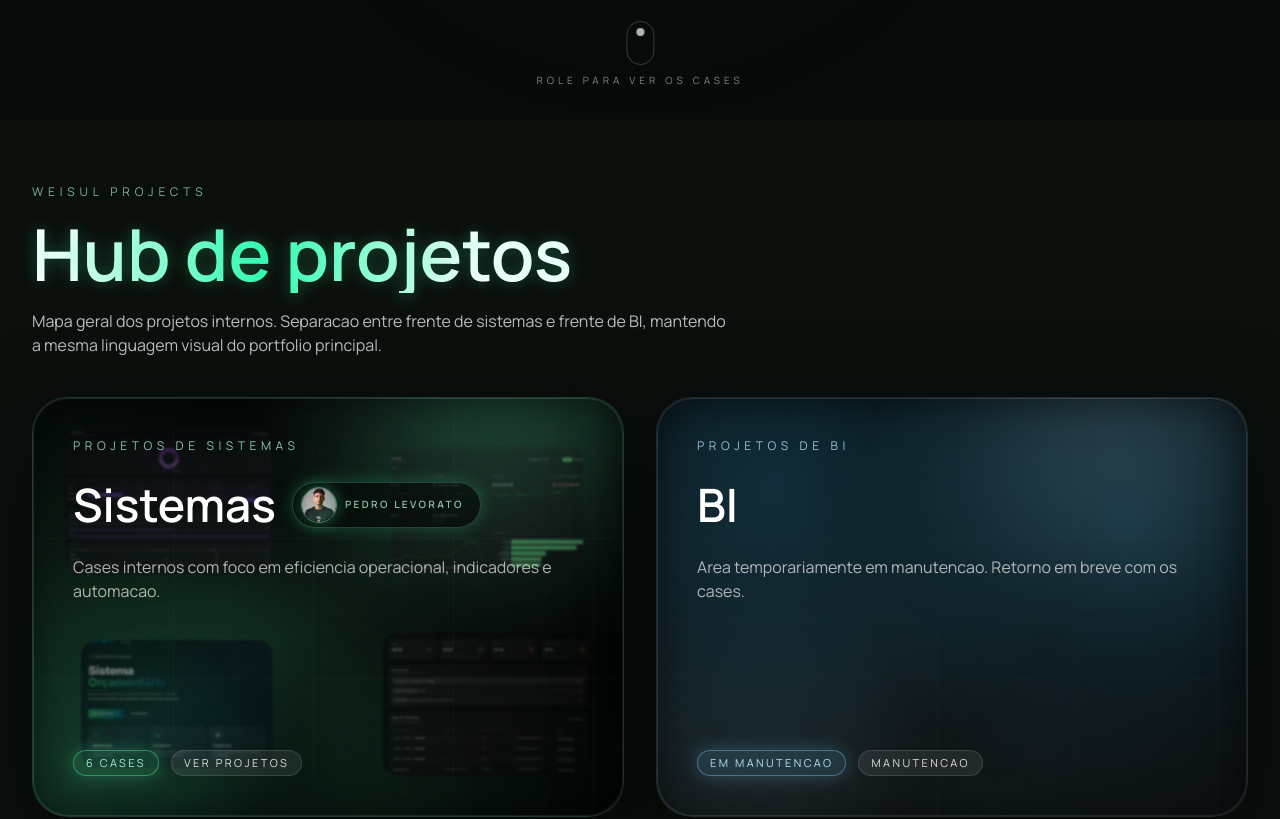
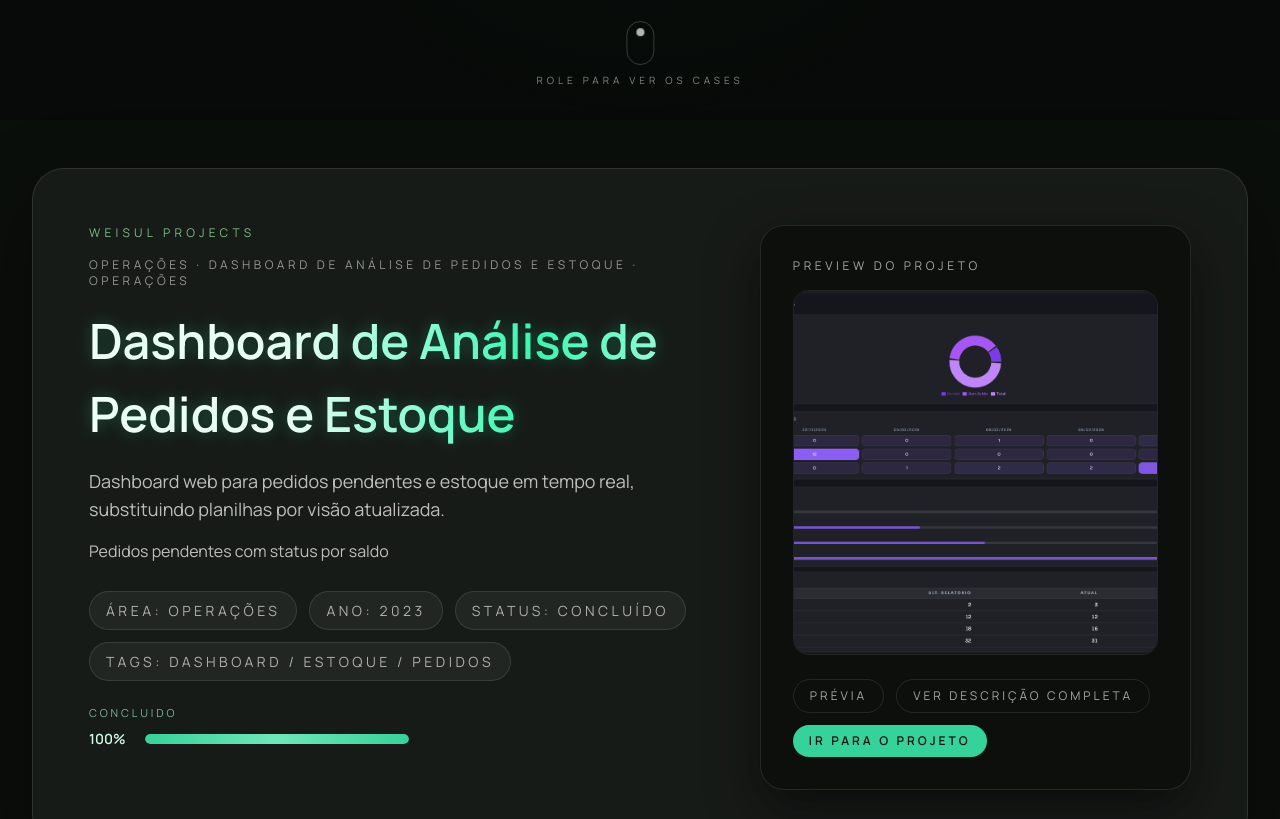
Before and after one commit to Levoratoo/projetos, a Next.js app: page / in a window 1280 px wide. Shown: the part 680-1499 px from the top of the page. Built offline with nearby package versions, Linux system fonts and the light colour scheme.

Commit message:
Remove Hub de projetos section from home

```diff
--- a/src/components/home/SnapHome.tsx
+++ b/src/components/home/SnapHome.tsx
@@ -3,7 +3,6 @@
 import { useEffect, useRef, useState } from "react";
 import { homeProjects } from "@/data/projects";
 import { HomeHero } from "@/components/home/HomeHero";
-import { ProjectsHubSection } from "@/components/home/ProjectsHubSection";
 import { ProjectSection } from "@/components/projects/ProjectSection";
 import { CallToActionRequest } from "@/components/CallToActionRequest";
 
@@ -157,20 +156,11 @@ export function SnapHome() {
       >
         <HomeHero />
       </section>
-      <section
-        ref={(el) => {
-          sectionsRef.current[1] = el;
-        }}
-        id="home-chapters"
-        className="snap-start"
-      >
-        <ProjectsHubSection />
-      </section>
       {homeProjects.map((project, index) => (
         <ProjectSection
           key={project.slug}
           ref={(el) => {
-            sectionsRef.current[index + 2] = el;
+            sectionsRef.current[index + 1] = el;
           }}
           project={project}
           priorityImage={index === 0}
@@ -178,7 +168,7 @@ export function SnapHome() {
       ))}
       <section
         ref={(el) => {
-          sectionsRef.current[homeProjects.length + 2] = el;
+          sectionsRef.current[homeProjects.length + 1] = el;
         }}
         className="snap-start"
       >
```
